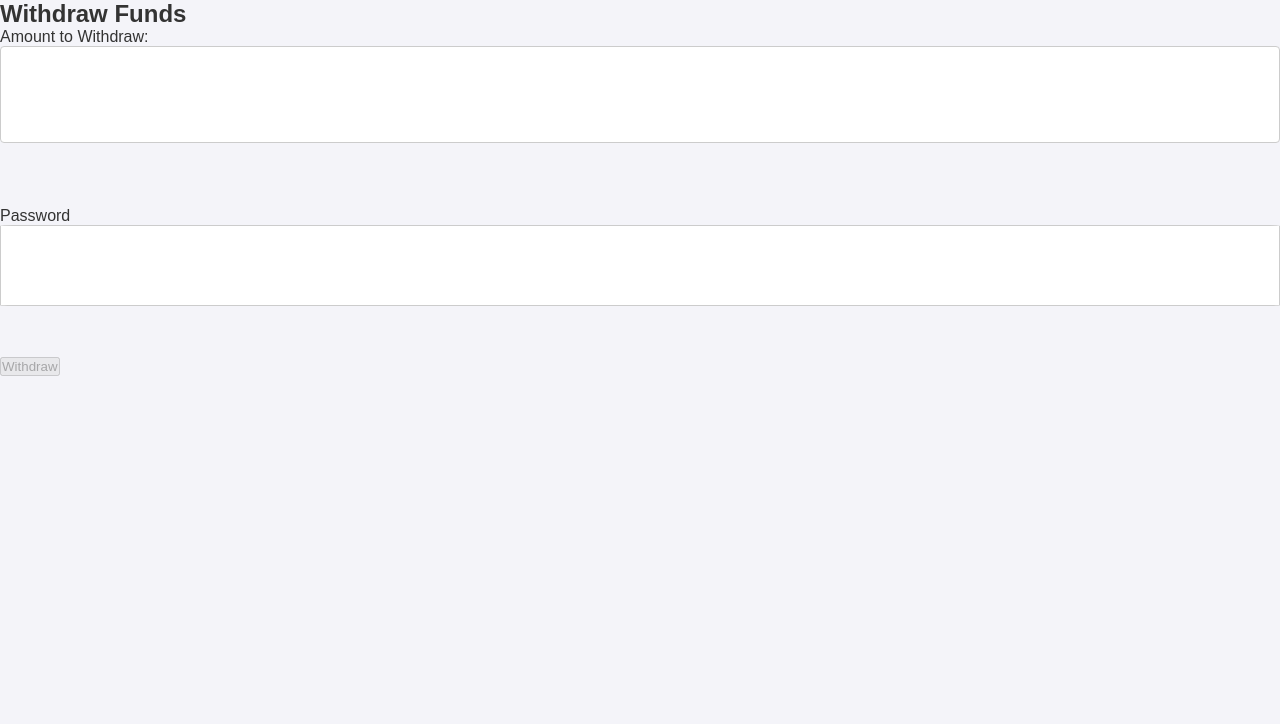
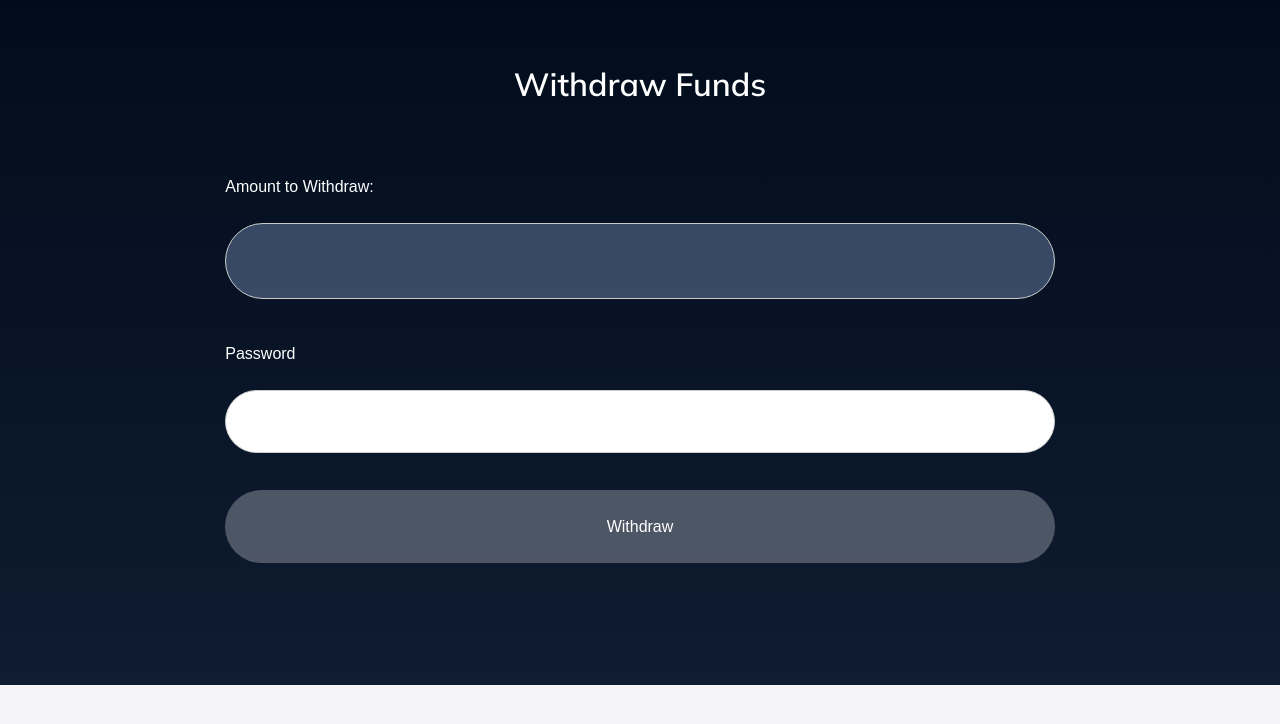
Before and after one commit to Yadunandanv08/Bank-Management-System, a React (Create React App) app in the folder frontend/: page /withdraw in a window 1280 px wide. Shown: the top 724 px of the page. Built offline with nearby package versions, Linux system fonts and the light colour scheme.

Commit message:
css changes

```diff
--- a/frontend/src/transactionPage.css
+++ b/frontend/src/transactionPage.css
@@ -1,15 +1,16 @@
 .fund-transfer-container {
-    max-width: 80%;
+    max-width: 100%;
     margin: 0 auto;
     padding: 5%;
     border: 1% solid #ccc;
-    border-radius: 1%;
-    background-color: #f9f9f9;
+    /* border-radius: 1%;   */
+    background-color: #010c1b;
 }
 
 .fund-transfer-header {
     text-align: center;
-    margin-bottom: 5%;
+    margin-bottom: 2%;
+    color: #fff;
 }
 
 .fund-transfer-form {
@@ -18,25 +19,26 @@
 }
 
 .fund-transfer-input-group {
-    margin-bottom: 4%;
+    margin-bottom: 1%;
 }
 
 .fund-transfer-label {
     margin-bottom: 1%;
+    color: white;
 }
 
 .fund-transfer-input {
-    padding: 2.5%;
+    padding: 1.5%;
     border: 1% solid #ccc;
-    border-radius: 1%;
+    border-radius: 25px;
 }
 
 .fund-transfer-button {
     padding: 2.5%;
-    background-color: #007bff;
+    background-color: #007bff53;
     color: white;
     border: none;
-    border-radius: 1%;
+    border-radius: 50px;
     cursor: pointer;
 }
 
--- a/frontend/src/withdrawPage.css
+++ b/frontend/src/withdrawPage.css
@@ -1,45 +1,67 @@
-.withdrawHeader {
-    color: #333;
+@import url('https://fonts.googleapis.com/css2?family=Mulish:ital,wght@0,600;1,600&display=swap');
+.WithdrawPage{
+    background: linear-gradient(#010c1b,#0f1c31);
+    padding: 4rem;
+}
+.WithdrawHeader {
+    color: white;
+    font-size: 2rem;
     text-align: center;
+    padding-bottom: 1rem;
+    font-family: "Mulish", sans-serif;
 }
 
-.withdrawContent {
-    background-color: #fff;
-    border-radius: 8px;
-    box-shadow: 0 2px 10px rgba(0, 0, 0, 0.1);
+.WithdrawContent {
+
+    border-radius: 16px;
     padding: 5%;
     max-width: 90%;
     margin: 0 auto;
+    align-items: center;
+    /* background: red; */
+    display: flex;
+    flex-direction: column;
+    justify-content: center;
+    align-items: center;
 }
 
-.withdrawLabel {
+.WithdrawLabel {
     display: block;
     margin-bottom: 3%;
-    font-weight: bold;
+    color: white;
+    width: 90%;
+}
+.input-field{
+    width: 90%;
+    border-radius: 50px;
 }
 
 input[type="number"] {
-    width: 100%;
+    width: 90%;
     padding: 3%;
     margin-bottom: 5%;
     border: 1px solid #ccc;
-    border-radius: 4px;
+    background: #9dbae953;
+    border-radius: 50px;
     font-size: 16px;
 }
 
-.withdrawButton {
+.WithdrawButton {
     background-color: #007bff;
-    color: white;
+    color: rgb(255, 255, 255);
     border: none;
     padding: 3%;
-    border-radius: 4px;
+    border-radius: 50px;
     cursor: pointer;
     font-size: 16px;
-    width: 100%;
+    width: 90%;
 }
 
-.withdrawButton:disabled {
-    background-color: #ccc;
+.WithdrawButton:disabled {
+    background-color: #ffffff44;
+}
+.WithdrawButton:enabled:hover{
+    background-color: #0063cd;
 }
 
 
--- a/frontend/src/withdrawPage.js
+++ b/frontend/src/withdrawPage.js
@@ -52,7 +52,7 @@ const WithdrawPage = () => {
           onChange={(e) => setAmount(e.target.value)}
           min="1" // Ensure the amount is always positive
         />
-        <label>Password</label>
+        <label className='WithdrawLabel'>Password</label>
                 <input
                     type="password"
                     value={password}
```
